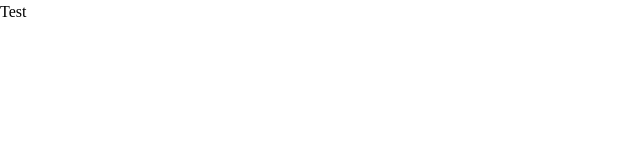
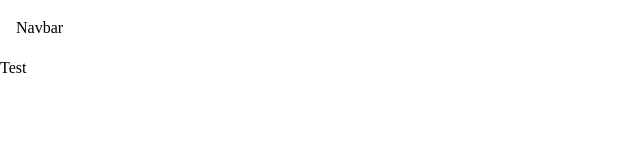
Before and after one commit to ace-lowder/wikipedia-redesign, a Next.js app: page / in a window 1280 px wide. Shown: the top 160 px of the page, without its empty margins (0-640 px from the left). Built offline with nearby package versions, Linux system fonts and the light colour scheme.

Commit message:
Add navbar component

```diff
--- /dev/null
+++ b/app/components/Navbar.tsx
@@ -0,0 +1,5 @@
+const Navbar = () => {
+  return <nav className="w-full p-4 flex gap-4">Navbar</nav>;
+};
+
+export default Navbar;
--- a/app/layout.tsx
+++ b/app/layout.tsx
@@ -1,6 +1,7 @@
 import type { Metadata } from "next";
 import { Open_Sans } from "next/font/google";
 import "./globals.css";
+import Navbar from "./components/Navbar";
 
 const openSans = Open_Sans({
   weight: ["400", "700"],
@@ -20,7 +21,10 @@ export default function RootLayout({
 }>) {
   return (
     <html lang="en">
-      <body className={`${openSans.variable} antialiased`}>{children}</body>
+      <body className={`${openSans.variable} antialiased`}>
+        <Navbar />
+        {children}
+      </body>
     </html>
   );
 }
```
